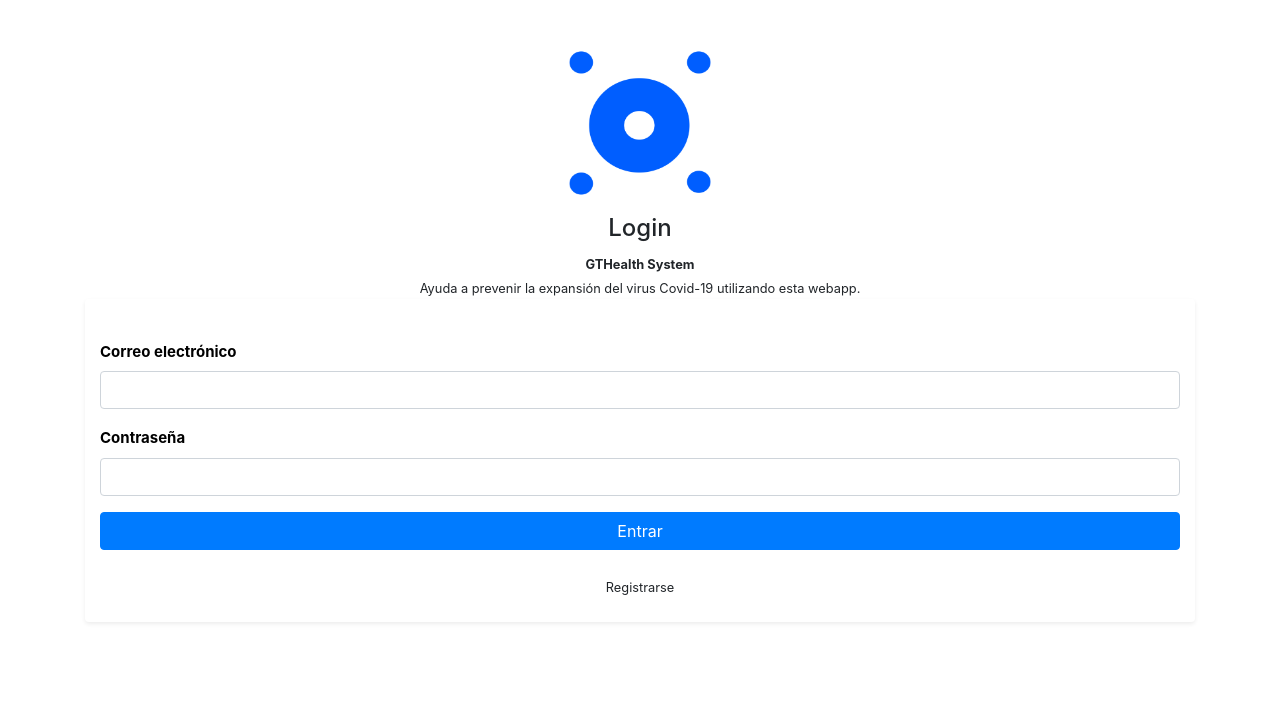
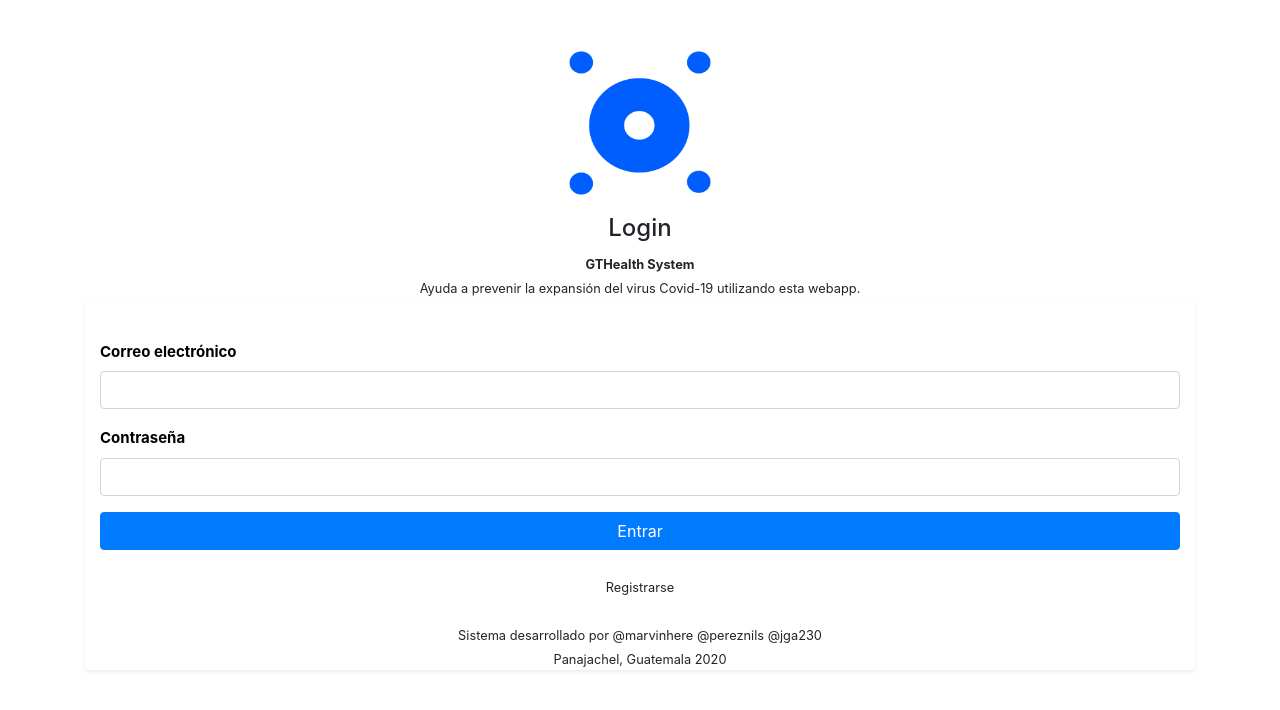
Before and after one commit to marvinhere/gthealthsystem, a plain HTML site: page login.html in a window 1280 px wide. Drawn offline with nearby package versions, Linux system fonts and the light colour scheme; no server answers.

Commit message:
Developers data

```diff
--- a/login.html
+++ b/login.html
@@ -43,6 +43,7 @@
 <div class="text-center mb-5">
 <small onclick="goToRegisterView();">Registrarse</small>
 <br><br>
+	<small>Sistema desarrollado por @marvinhere @pereznils @jga230<br>Panajachel, Guatemala 2020</small>
 </div>
 </div>
 </div>
```
